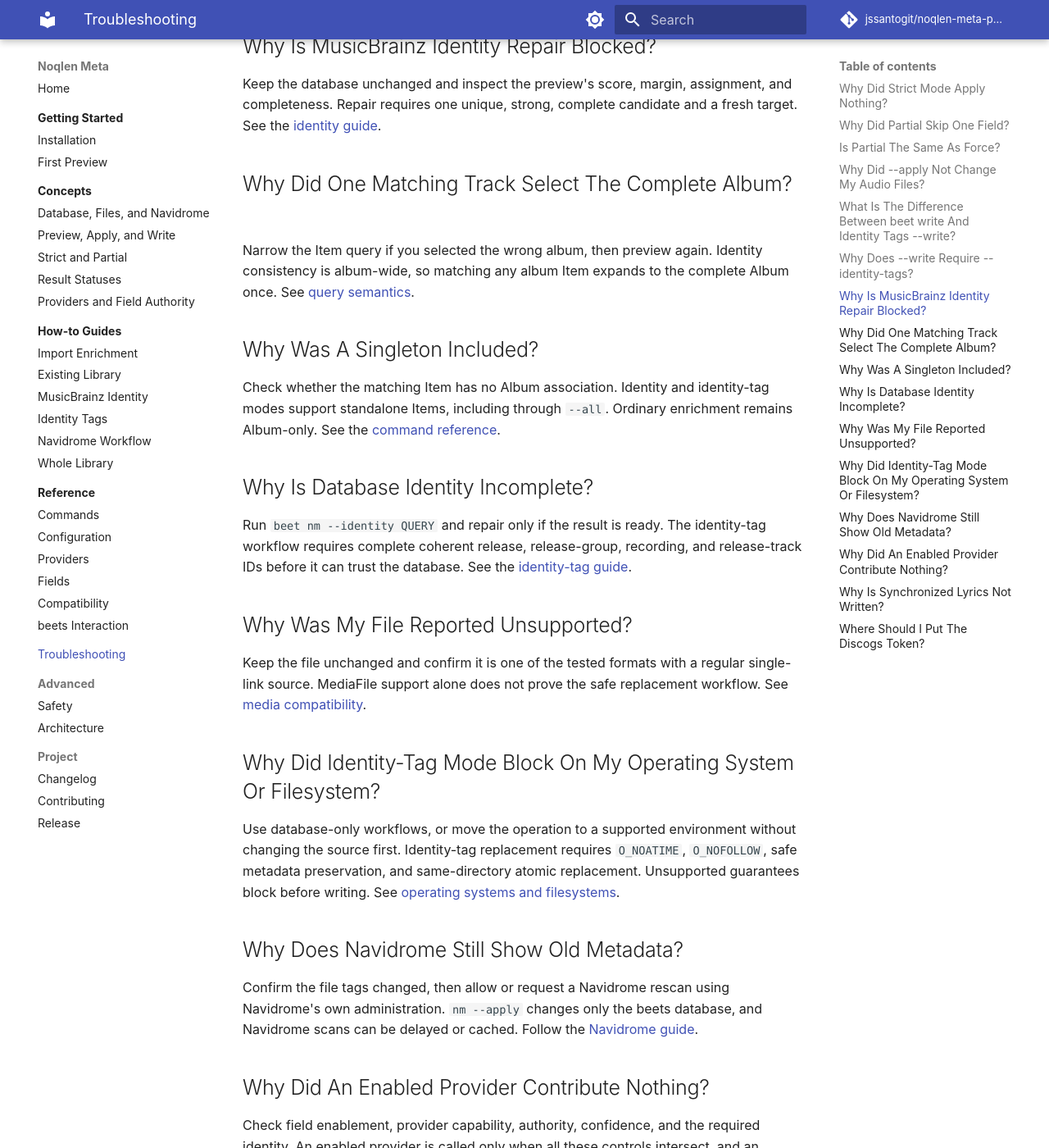
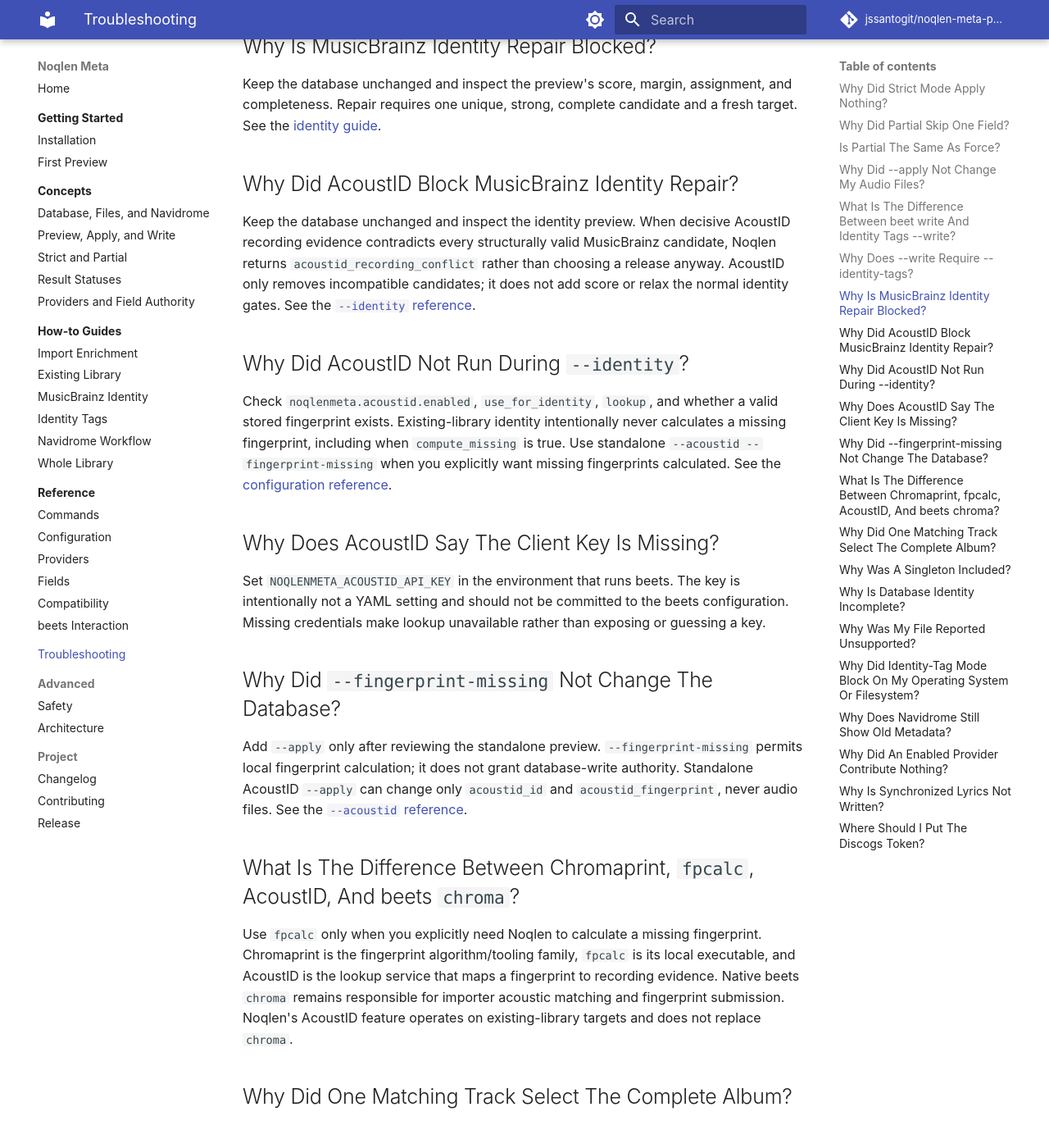
Before and after one commit to jssantogit/noqlen-meta-plugin, an MkDocs documentation site: the page built from site-docs/troubleshooting/index.md, in a window 1280 px wide and 1400 px high, scrolled down 1248 px. Shown: the whole window at 82% size. Built offline with MkDocs 1.6.1 and Material for MkDocs 9.7.7, drawn with Linux system fonts in a browser that asks for light colours; comment, search, counter and statistics services are not loaded; some of the changed text lies outside the part shown.

Commit message:
docs: add AcoustID troubleshooting guidance

```diff
--- a/site-docs/troubleshooting/index.md
+++ b/site-docs/troubleshooting/index.md
@@ -47,6 +47,45 @@
 assignment, and completeness. Repair requires one unique, strong, complete
 candidate and a fresh target. See the [identity guide](../guides/musicbrainz-identity.md).
 
+## Why Did AcoustID Block MusicBrainz Identity Repair?
+
+Keep the database unchanged and inspect the identity preview. When decisive
+AcoustID recording evidence contradicts every structurally valid MusicBrainz
+candidate, Noqlen returns `acoustid_recording_conflict` rather than choosing a
+release anyway. AcoustID only removes incompatible candidates; it does not add
+score or relax the normal identity gates. See the [`--identity` reference](../reference/commands.md#identity).
+
+## Why Did AcoustID Not Run During `--identity`?
+
+Check `noqlenmeta.acoustid.enabled`, `use_for_identity`, `lookup`, and whether a
+valid stored fingerprint exists. Existing-library identity intentionally never
+calculates a missing fingerprint, including when `compute_missing` is true.
+Use standalone `--acoustid --fingerprint-missing` when you explicitly want
+missing fingerprints calculated. See the [configuration reference](../reference/configuration.md).
+
+## Why Does AcoustID Say The Client Key Is Missing?
+
+Set `NOQLENMETA_ACOUSTID_API_KEY` in the environment that runs beets. The key
+is intentionally not a YAML setting and should not be committed to the beets
+configuration. Missing credentials make lookup unavailable rather than
+exposing or guessing a key.
+
+## Why Did `--fingerprint-missing` Not Change The Database?
+
+Add `--apply` only after reviewing the standalone preview. `--fingerprint-missing`
+permits local fingerprint calculation; it does not grant database-write
+authority. Standalone AcoustID `--apply` can change only `acoustid_id` and
+`acoustid_fingerprint`, never audio files. See the [`--acoustid` reference](../reference/commands.md#acoustid).
+
+## What Is The Difference Between Chromaprint, `fpcalc`, AcoustID, And beets `chroma`?
+
+Use `fpcalc` only when you explicitly need Noqlen to calculate a missing
+fingerprint. Chromaprint is the fingerprint algorithm/tooling family, `fpcalc`
+is its local executable, and AcoustID is the lookup service that maps a
+fingerprint to recording evidence. Native beets `chroma` remains responsible
+for importer acoustic matching and fingerprint submission. Noqlen's AcoustID
+feature operates on existing-library targets and does not replace `chroma`.
+
 ## Why Did One Matching Track Select The Complete Album?
 
 Narrow the Item query if you selected the wrong album, then preview again.
@@ -55,9 +94,10 @@
 
 ## Why Was A Singleton Included?
 
-Check whether the matching Item has no Album association. Identity and
-identity-tag modes support standalone Items, including through `--all`.
-Ordinary enrichment remains Album-only. See the [command reference](../reference/commands.md).
+Check whether the matching Item has no Album association. Identity,
+standalone AcoustID, and identity-tag modes support standalone Items, including
+through `--all`. Ordinary enrichment remains Album-only. See the [command
+reference](../reference/commands.md).
 
 ## Why Is Database Identity Incomplete?
 
@@ -83,8 +123,9 @@
 ## Why Does Navidrome Still Show Old Metadata?
 
 Confirm the file tags changed, then allow or request a Navidrome rescan using
-Navidrome's own administration. `nm --apply` changes only the beets database,
-and Navidrome scans can be delayed or cached. Follow the [Navidrome guide](../guides/navidrome.md).
+Navidrome's own administration. `nm --apply` and `nm --acoustid --apply` change
+only the beets database, and Navidrome scans can be delayed or cached. Follow
+the [Navidrome guide](../guides/navidrome.md).
 
 ## Why Did An Enabled Provider Contribute Nothing?
 
```
